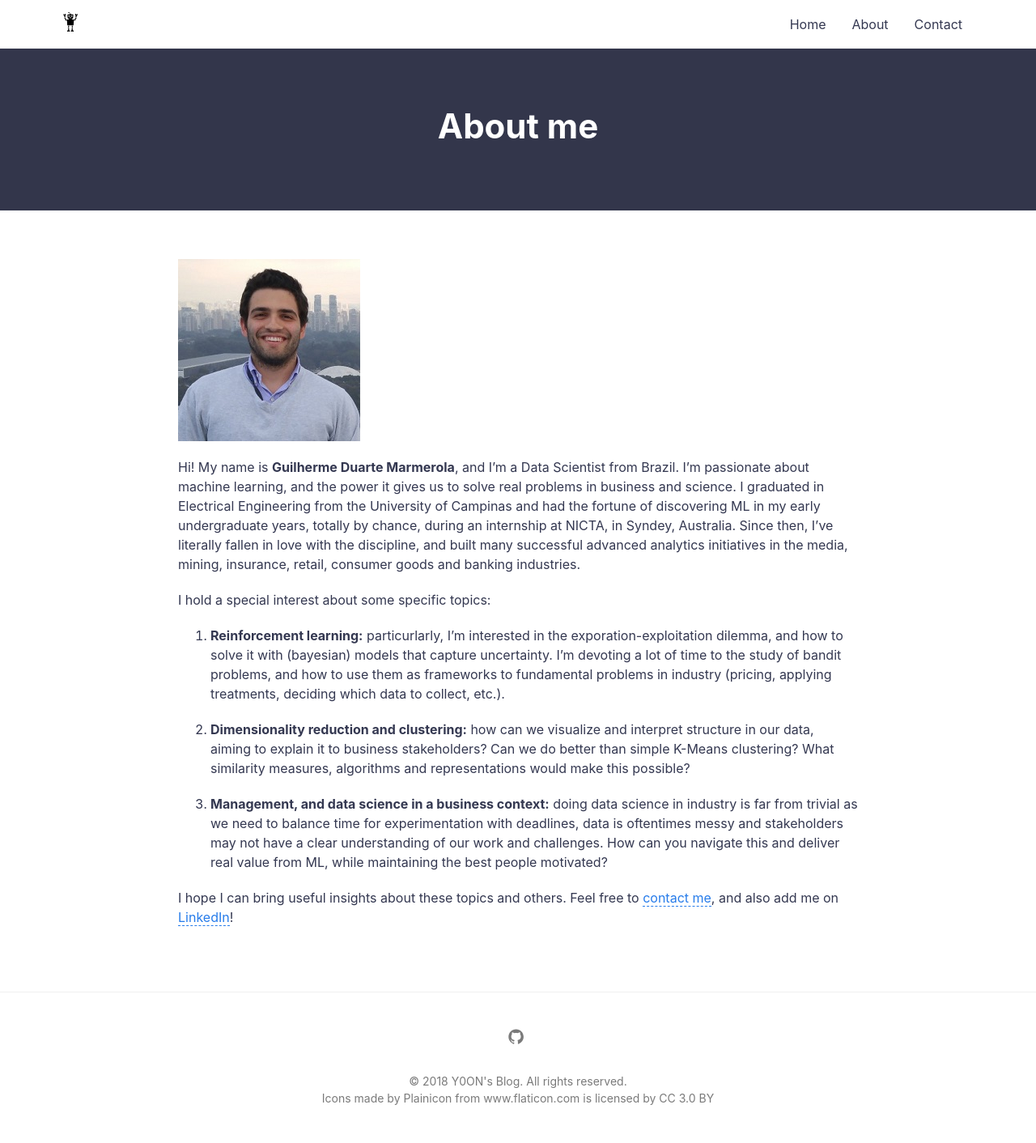
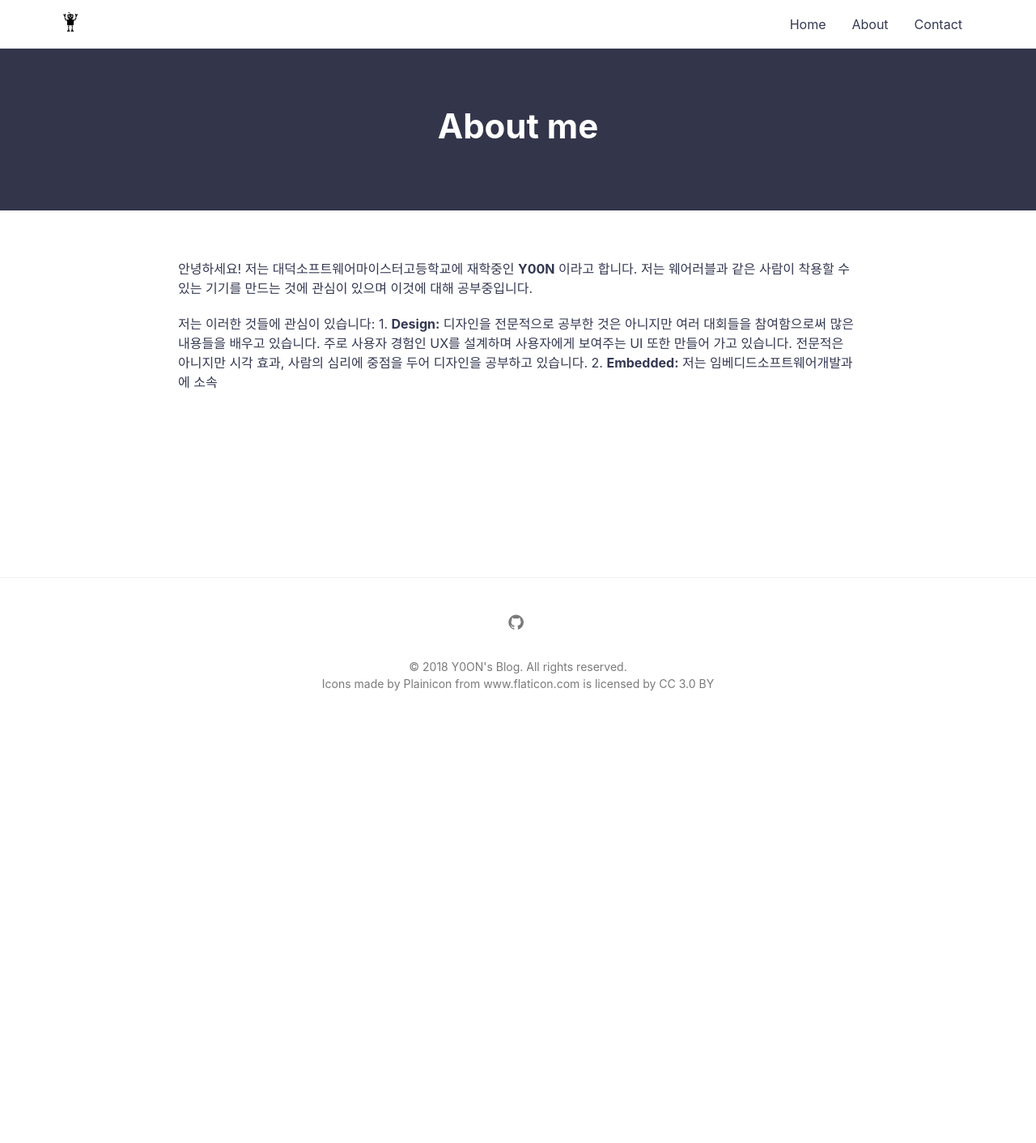
Before and after one commit to ssukyun/ssukyun.github.io, a Jekyll site: the page built from about.md, in a window 1280 px wide. Shown: the whole page at 81% size. Built offline with Jekyll 4.4.1, drawn with Linux system fonts in a browser that asks for light colours; after the commit the page ends 900 px from its top, so only the background shows below that.

Commit message:
[Modified]:

```diff
--- a/about.md
+++ b/about.md
@@ -6,16 +6,16 @@ permalink: /about/
 
 <!--- (<img align="center" src="https://github.com/gdmarmerola/gdmarmerola.github.io/blob/master/assets/img/gdmarmerola-profile.jpg" width="150"> -->
 
-![profile]({{ "assets/img/gdmarmerola-profile-50p.jpg" | absolute_url }})
+안녕하세요! 저는 대덕소프트웨어마이스터고등학교에 재학중인 **Y00N** 이라고 합니다. 저는 웨어러블과 같은 사람이 착용할 수 있는 기기를 만드는 것에 관심이 있으며 이것에 대해 공부중입니다.
 
-Hi! My name is **Guilherme Duarte Marmerola**, and I'm a Data Scientist from Brazil. I'm passionate about machine learning, and the power it gives us to solve real problems in business and science. I graduated in Electrical Engineering from the University of Campinas and had the fortune of discovering ML in my early undergraduate years, totally by chance, during an internship at NICTA, in Syndey, Australia. Since then, I’ve literally fallen in love with the discipline, and built many successful advanced analytics initiatives in the media, mining, insurance, retail, consumer goods and banking industries.
+저는 이러한 것들에 관심이 있습니다:
+    1. **Design:** 디자인을 전문적으로 공부한 것은 아니지만 여러 대회들을 참여함으로써 많은 내용들을 배우고 있습니다. 주로 사용자 경험인 UX를 설계하며 사용자에게 보여주는 UI 또한 만들어 가고 있습니다. 전문적은 아니지만 시각 효과, 사람의 심리에 중점을 두어 디자인을 공부하고 있습니다.
+    2. **Embedded:** 저는 임베디드소프트웨어개발과에 소속
+
+<!--
+Hi! My name is **Y00N** in South Korea. I'm student in Daeduck Software Meister Highschool. I'm interested in Embedded development like __wearable machine__.
 
 I hold a special interest about some specific topics:
+    1. **Design:**
 
-1. **Reinforcement learning:** particurlarly, I'm interested in the exporation-exploitation dilemma, and how to solve it with (bayesian) models that capture uncertainty. I'm devoting a lot of time to the study of bandit problems, and how to use them as frameworks to fundamental problems in industry (pricing, applying treatments, deciding which data to collect, etc.).
-
-2. **Dimensionality reduction and clustering:** how can we visualize and interpret structure in our data, aiming to explain it to business stakeholders? Can we do better than simple K-Means clustering? What similarity measures, algorithms and representations would make this possible?
-
-3. **Management, and data science in a business context:** doing data science in industry is far from trivial as we need to balance time for experimentation with deadlines, data is oftentimes messy and stakeholders may not have a clear understanding of our work and challenges. How can you navigate this and deliver real value from ML, while maintaining the best people motivated?
-
-I hope I can bring useful insights about these topics and others. Feel free to [contact me](https://gdmarmerola.github.io/contact), and also add me on [LinkedIn](https://www.linkedin.com/in/gdmarmerola/)!
+-->
```
